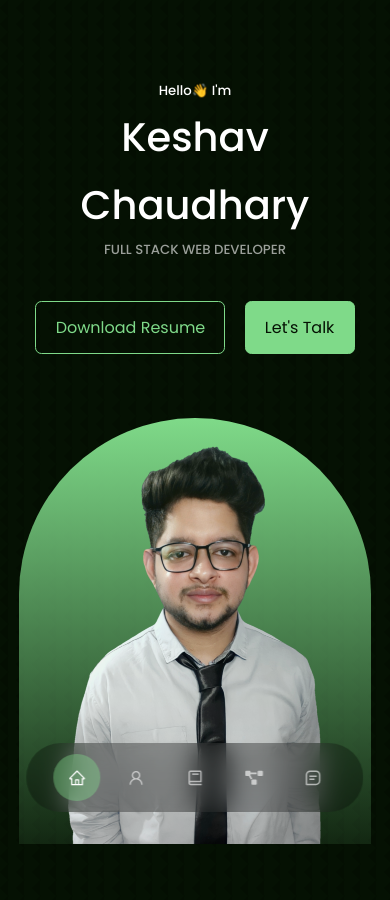
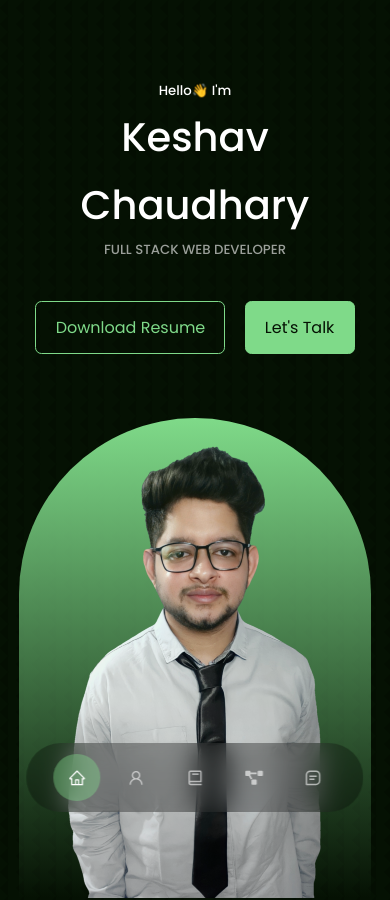
Before and after one commit to imkeshav98/portfolio, a React (Create React App) app: page / in a window 390 px wide. Shown: the top 900 px of the page. Built offline with nearby package versions, Linux system fonts and the light colour scheme.

Commit message:
header css update

```diff
--- a/public/index.html
+++ b/public/index.html
@@ -5,7 +5,7 @@
     <meta http-equiv="X-UA-Compatible" content="IE=edge" />
     <meta name="viewport" content="width=device-width, initial-scale=1.0" />
     <title>Keshav Chaudhary</title>
-    <link rel="icon" type="image/x-icon" href="./favicon.ico" />
+    <link rel="icon" type="image/x-icon" href="/favicon.ico?" />
   </head>
   <body>
     <div id="root"></div>
--- a/src/components/header/header.css
+++ b/src/components/header/header.css
@@ -84,3 +84,13 @@ header {
         display: none;
     }
 }
+
+/* ====  Media Queries (Small Devices) ===*/
+@media screen and (max-width: 480px){
+    header {
+        height: auto;
+    }
+    .me {
+        position: relative;
+    }
+}
```
